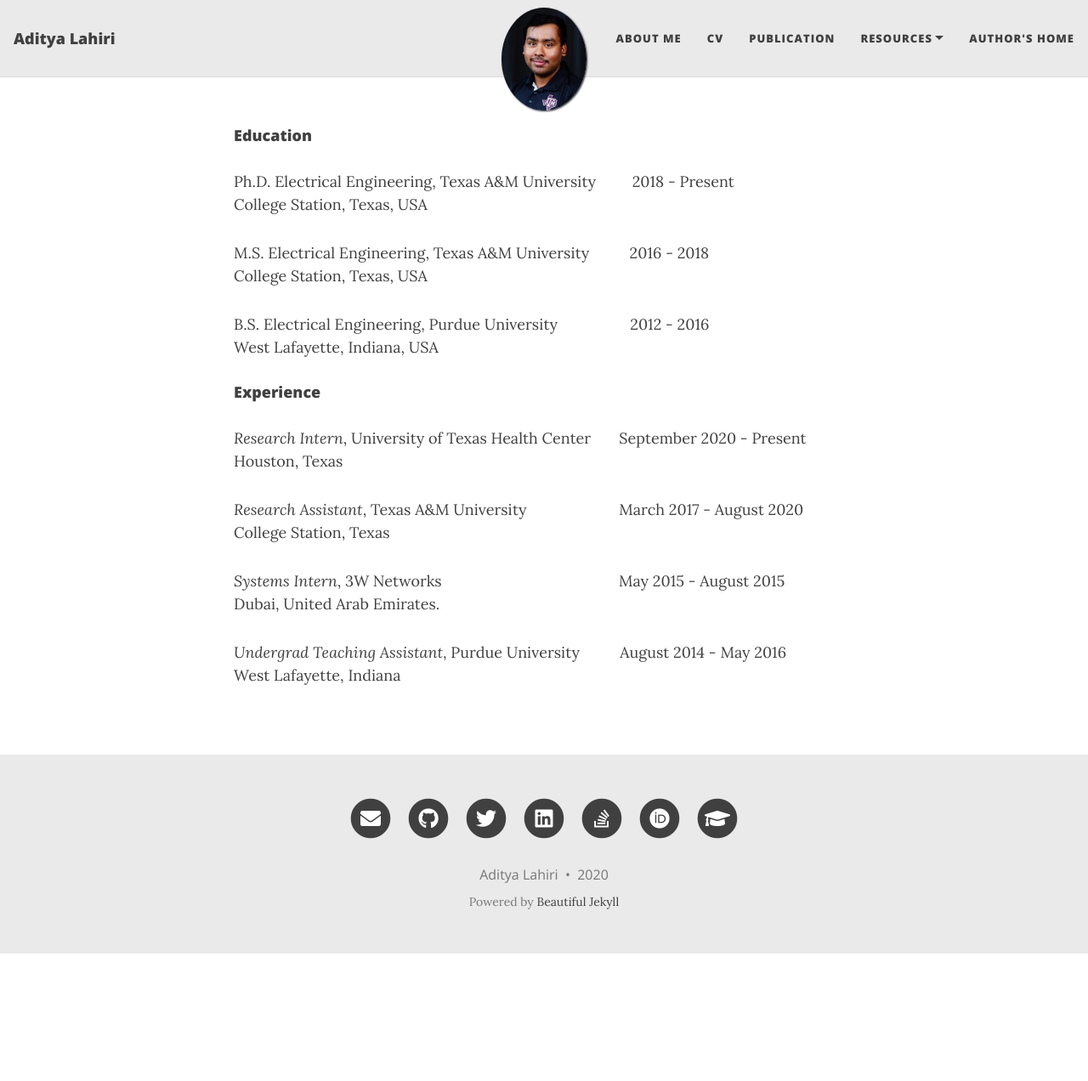
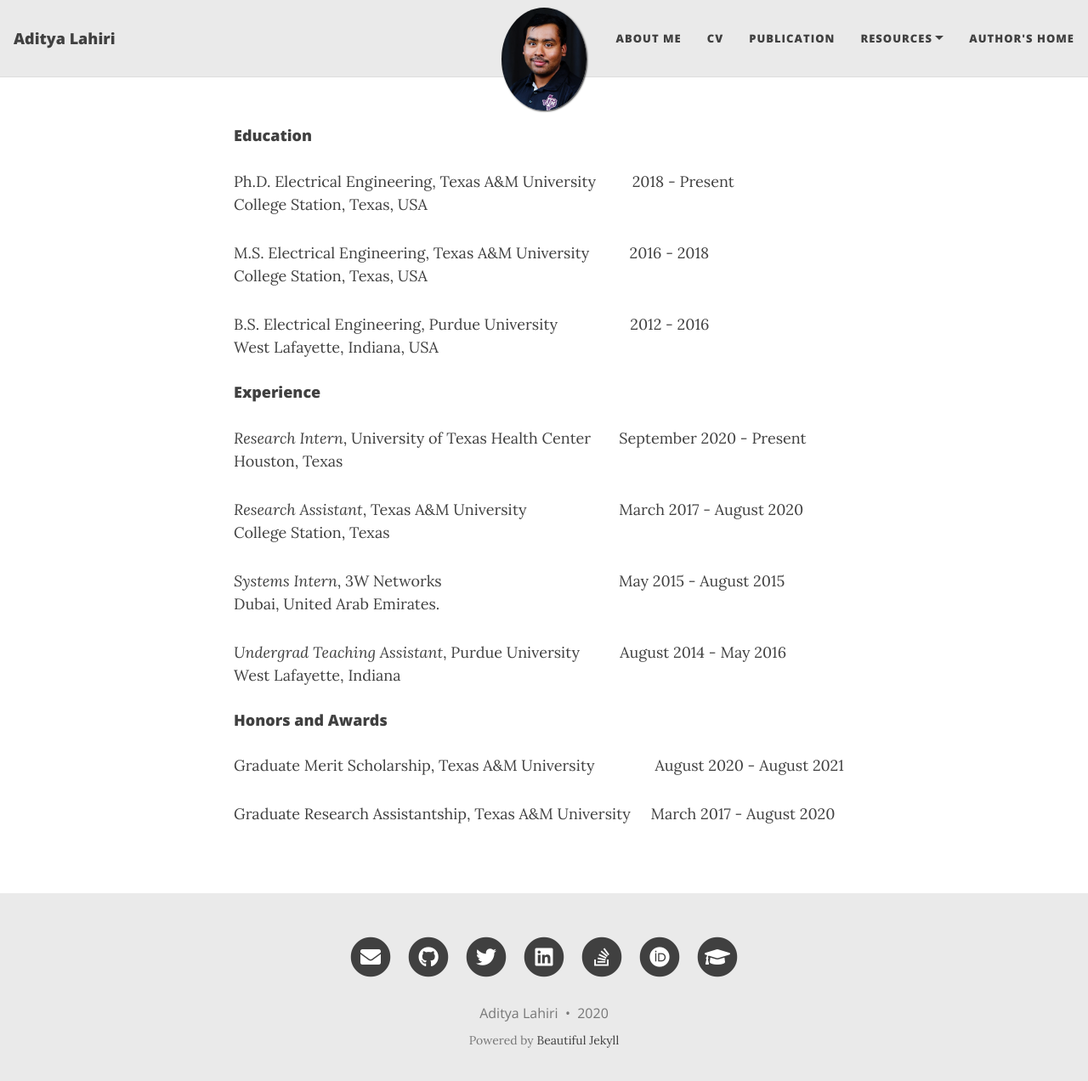
Before and after one commit to adilahiri/adilahiri.github.io, a Jekyll site: the page built from CV.md, in a window 1280 px wide and 1285 px high. Shown: the top 1272 px of the window at 85% size. Built offline with Jekyll 4.4.1, drawn with Linux system fonts in a browser that asks for light colours; nearby versions of some CDN libraries.

Commit message:
Update CV.md

```diff
--- a/CV.md
+++ b/CV.md
@@ -27,3 +27,9 @@ College Station, Texas
 
 *Undergrad Teaching Assistant*, Purdue University &nbsp;&nbsp;&nbsp;&nbsp;&nbsp;&nbsp;&nbsp;&nbsp; August 2014 - May 2016 <br>
 West Lafayette, Indiana
+
+
+#### Honors and Awards
+Graduate Merit Scholarship, Texas A&M University &nbsp;&nbsp;&nbsp;&nbsp;&nbsp;&nbsp;&nbsp;&nbsp;&nbsp;&nbsp;&nbsp;&nbsp;&nbsp; August 2020 - August 2021 <br>
+
+Graduate Research Assistantship, Texas A&M University &nbsp;&nbsp;&nbsp; March 2017 - August 2020 <br>
```
